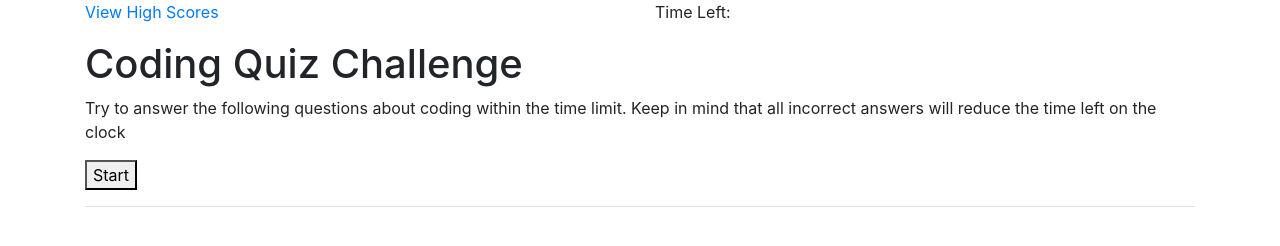
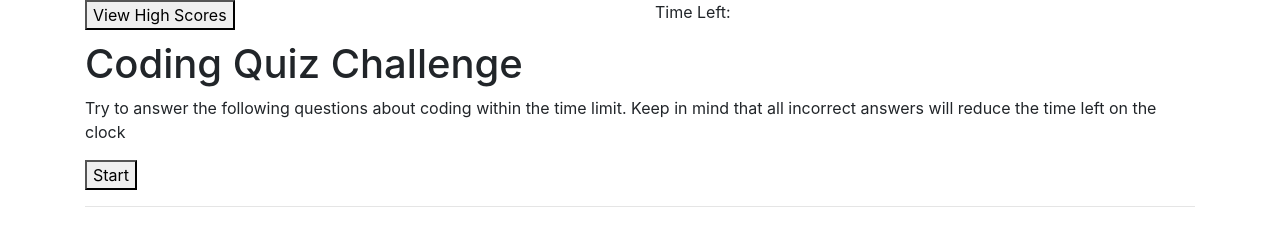
Before and after one commit to Conanas/web-apis-code-quiz, a plain HTML site: page index.html in a window 1280 px wide. Drawn offline with nearby package versions, Linux system fonts and the light colour scheme.

Commit message:
change highscores link to button

```diff
--- a/index.html
+++ b/index.html
@@ -13,7 +13,7 @@
     <header class="container">
         <section class="row">
             <div class="col high-scores-link">
-                <a href="#">View High Scores</a>
+                <button class="highscoresButton">View High Scores</button>
             </div>
             <div class="col time-left">
                 <p>Time Left:</p>
```
